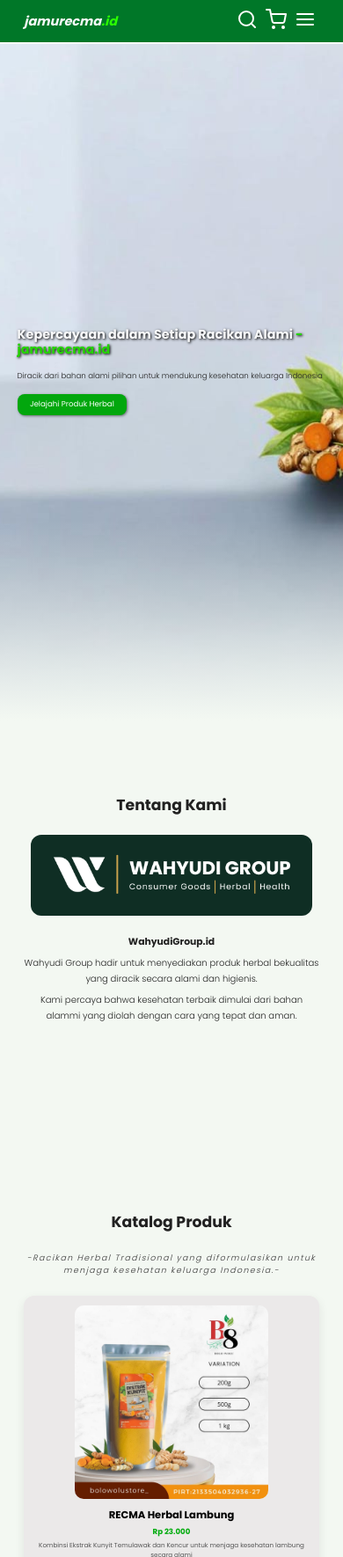
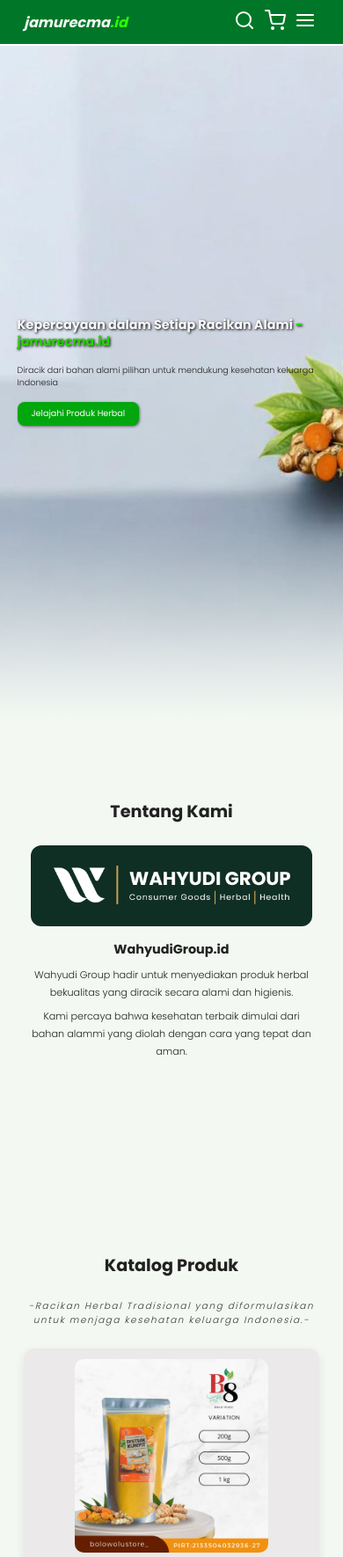
Before and after one commit to rionidcyber/gama-ayu-cakra-buana, a plain HTML site: page index.html in a window 390 px wide. Shown: the top 1770 px of the page at 88% size. Drawn offline with nearby package versions, Linux system fonts and the light colour scheme.

Commit message:
fix update terakhir

```diff
--- a/style.css
+++ b/style.css
@@ -404,8 +404,106 @@
   box-shadow: 0 10px 25px rgba(46, 125, 50, 0.35);
 }
 
-/* RESPONSIVE */
+/* ================= CLEAN RESPONSIVE ================= */
+
+/* Laptop */
+@media (max-width: 1366px) {
+  html {
+    font-size: 75%;
+  }
+}
+
+/* Tablet */
 @media (max-width: 768px) {
+  html {
+    font-size: 55%;
+  }
+
+  /* HERO */
+  .hero {
+    min-height: 100vh;
+    height: auto;
+    background-position: center;
+  }
+
+  .hero::after {
+    pointer-events: none;
+  }
+
+  .hero .content {
+    padding: 2rem 5%;
+    position: relative;
+    z-index: 2;
+  }
+
+  .hero .content h1 {
+    font-size: 2.2rem;
+    line-height: 1.3;
+  }
+
+  .hero .content p {
+    font-size: 1.2rem;
+    line-height: 1.5;
+  }
+
+  .hero .content .cta {
+    font-size: 1.2rem;
+    padding: 0.8rem 2rem;
+  }
+
+  /* NAVBAR */
+  #hamburger-menu {
+    display: inline-block;
+  }
+
+  .navbar .navbar-nav {
+    position: absolute;
+    top: 100%;
+    right: -100%;
+    background-color: #fff;
+    width: 70%;
+    height: 100vh;
+    transition: 0.3s;
+  }
+
+  .navbar .navbar-nav.active {
+    right: 0;
+  }
+
+  .navbar .navbar-nav a {
+    color: var(--darktext);
+    display: block;
+    margin: 1.5rem;
+    font-size: 1.6rem;
+  }
+
+  /* ABOUT */
+  .about .row {
+    flex-direction: column;
+    text-align: center;
+  }
+
+  .about .row .about-img img {
+    max-width: 320px;
+    margin: auto;
+  }
+
+  /* MENU */
+  .menu .row {
+    grid-template-columns: 1fr;
+  }
+
+  .menu-card {
+    flex-direction: column;
+    align-items: center;
+    text-align: center;
+  }
+
+  .menu-card img {
+    max-width: 220px;
+  }
+
+  /* CONTACT */
   .contact .row {
     flex-direction: column;
   }
@@ -415,148 +513,13 @@
   }
 }
 
-/* Media Queries */ /* Laptop */
-@media (max-width: 1366px) {
-  html {
-    font-size: 75%;
-  }
-} /* Tablet */
-@media (max-width: 768px) {
+/* HP kecil */
+@media (max-width: 450px) {
   html {
     font-size: 50%;
   }
-  .hero {
-    @media (max-width: 768px) {
-      .hero {
-        min-height: 100vh;
-        height: auto;
-        background-position: center;
-      }
-    }
-  }
 
-  .hero::after {
-    pointer-events: none;
-  }
-  .hero .content {
-    position: relative;
-    z-index: 2;
-  }
-  @media (max-width: 768px) {
-    .hero .content h1 {
-      font-size: 2.5rem;
-      line-height: 1.3;
-    }
-
-    .hero .content p {
-      font-size: 1.4rem;
-      line-height: 1.6;
-    }
-
-    .hero .content .cta {
-      font-size: 1.3rem;
-      padding: 0.8rem 2rem;
-    }
-  }
-
-  #hamburger-menu {
-    display: inline-block;
-  }
-  .navbar .navbar-nav {
-    position: absolute;
-    top: 100%;
-    right: -100%;
-    background-color: #fff;
-    width: 30rem;
-    height: 100vh;
-    transition: 0.3s;
-  }
-  .navbar .navbar-nav.active {
-    right: 0;
-  }
-  .navbar .navbar-nav a {
-    color: var(--darktext);
-    display: block;
-    margin: 1.5rem;
-    padding: 0.5rem;
-    font-size: 2rem;
-  }
-  .navbar .navbar-nav a::after {
-    transform-origin: 0 0;
-  }
-  .navbar .navbar-nav a:hover::after {
-    transform: scaleX(0.3);
-  }
-  .about .row {
-    flex-direction: column;
-    text-align: center;
-  }
-  @media (max-width: 768px) {
-    .about .row {
-      flex-direction: column;
-      text-align: center;
-    }
-    .about .row .about-img img {
-      width: 100%;
-      max-width: 320px;
-      height: auto; /* penting biar gak kepotong */
-      object-fit: contain; /* penting biar gambar full */
-    }
-    .about .row .contentc {
-      padding: 0;
-    }
-    .about .row .contentc h3 {
-      margin-top: 1rem;
-      font-size: 1.5rem;
-    }
-  }
-  .about .row .contentc {
-    padding: 0;
-  }
-  .about .row .contentc h3 {
-    margin-top: 1rem;
-    font-size: 1.5rem;
-  } /* MENU RESPONSIVE */
-  .menu .row {
-    grid-template-columns: 1fr;
-  }
-  .menu-card {
-    flex-direction: column;
-    align-items: center;
-    text-align: center;
-  }
-  .menu-card img {
-    max-width: 220px;
+  .hero .content h1 {
+    font-size: 1.8rem;
   }
 }
-@media (max-width: 450px) {
-  html {
-    font-size: 45%;
-  }
-}
-/* ========== RESPONSIVE HERO FIX ========== */
-@media (max-width: 768px) {
-  .hero .content h1 {
-    font-size: 2rem;
-    line-height: 1.2;
-  }
-  .hero .content p {
-    font-size: 1.2rem;
-  }
-  .hero .content .cta {
-    font-size: 1.2rem;
-    padding: 0.8rem 2rem;
-  }
-  .hero .content {
-    padding: 2rem 5%;
-  }
-}
-
-.hero::after {
-  pointer-events: none;
-}
-
-.hero .content {
-  position: relative;
-  z-index: 2;
-}
```
